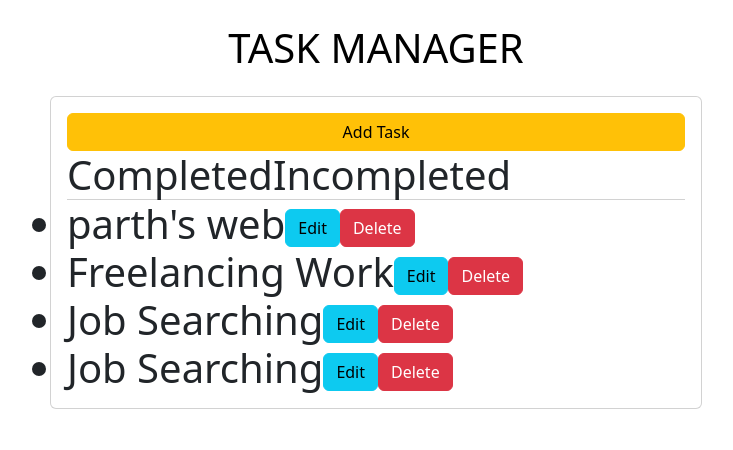
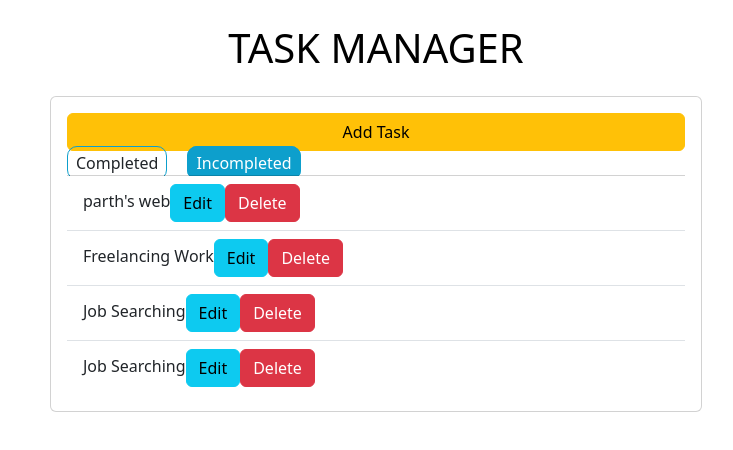
Before and after one commit to parth5757/Todo-django-react, a React (Create React App) app in the folder frontend/: page / in a window 1280 px wide. Shown: the top 450 px of the page, without its empty margins (264-997 px from the left). Built offline with nearby package versions, Linux system fonts and the light colour scheme.

Commit message:
app.js, index.css

```diff
--- a/frontend/src/App.js
+++ b/frontend/src/App.js
@@ -1,104 +1,3 @@
-// import React, {Component} from 'react';
-// import './App.css';
-
-// const tasks = [
-//   {
-//     "id": 1,
-//     "title": "parth's web",
-//     "description": "-----",
-//     "completed": false
-//   },
-//   {
-//       "id": 2,
-//       "title": "Freelancing Work",
-//       "description": "freelancing",
-//       "completed": false
-//   },
-//   {
-//       "id": 3,
-//       "title": "Job Searching",
-//       "description": "search job on linkedin indeed nuakri",
-//       "completed": false
-//   },
-//   {
-//       "id": 4,
-//       "title": "Job Searching",
-//       "description": "search job on linkedin indeed nuakri",
-//       "completed": false
-//   },
-// ]
-
-// class App extends Component {
-//   constructor(proops) {
-//     super(props);
-//     this.state={
-//       viewCompleted: false,
-//       taskList : tasks,
-//     };
-//   }
-
-//   displayCompleted = status => {
-//     if (status){
-//       return this.setstatus({ viewCompleted: true });
-//       }
-//       return this.setstatus({ viewCompleted: false });
-//   }
-
-//   renderTabList = () => {
-//     return(
-//       <div className="my-5-tab-list">
-//         <span
-//           onClick={()=> this.displayCompleted(true)}
-//           className={this.state.viewCompleted ? "active" : ""}
-//         >
-//           Completed
-//         </span>
-//                 <span
-//           onClick={()=> this.displayCompleted(false)}
-//           className={this.state.viewCompleted ? "active" : "active"}
-//           Incompleted
-//         >
-//         </span>
-//       </div>
-//     )
-//   }
-
-//   renderItems = () =>{
-//     const { viewCompleted } = this.state;
-//     const newItems  = this.state.taskList.filter(
-//       item => item.completed == viewCompleted
-//     );
-//   };
-
-
-
-//   render(){
-//     return(
-//       <main className="context">
-//         <h1 className="text-black text-uppercase text-center my-4">Task Manager</h1>
-//         <h1 className="row">
-//           <div className="col-md-6 col-sma-10 mx-auto p-0">
-//             <div className="card p-3">
-//               <button className="btn btn-warning">Add Task</button>
-
-//             </div>
-
-//           </div>
-
-//         </h1>
-
-
-
-//       </main>
-//     )
-//   }
-
-
-// }
-
-// export default App;
-
-
 import React, { Component } from 'react';
 import './App.css';
 
@@ -131,7 +30,7 @@ const tasks = [
 ];
 
 class App extends Component {
-  constructor(props) { // Fixed typo 'proops' to 'props'
+  constructor(props) {
     super(props);
     this.state = {
       viewCompleted: false,
@@ -140,11 +39,7 @@ class App extends Component {
   }
 
   displayCompleted = (status) => {
-    if (status) {
-      this.setState({ viewCompleted: true }); // Fixed setState
-    } else {
-      this.setState({ viewCompleted: false }); // Fixed setState
-    }
+    this.setState({ viewCompleted: status });
   }
 
   renderTabList = () => {
@@ -168,35 +63,28 @@ class App extends Component {
 
   renderItems = () => {
     const { viewCompleted } = this.state;
-    const newItems  = this.state.taskList.filter(
-      item => item.completed == viewCompleted
+    const newItems = this.state.taskList.filter(
+      item => item.completed === viewCompleted
     );
 
-    return newItems.map(item=>(
+    return newItems.map(item => (
       <li
-      key = {item.id}
-      className="list-group-ite d flex justify-content-between align-items-center">
-
-        <span  className={'todo-title mr-2  ${this.state.viewCompleted ? "completed-todo : "" }'}
-        title={item.title}>
-        {item.title}
+        key={item.id}
+        className="list-group-item d-flex justify-content-between align-items-center">
+        <span className={`todo-title mr-2 ${this.state.viewCompleted ? "completed-todo" : ""}`} title={item.title}>
+          {item.title}
           <button className="btn btn-info mr-2">Edit</button>
           <button className="btn btn-danger mr-2">Delete</button>
         </span>
       </li>
-    ))
-
+    ));
   };
-
-
-
-
 
   render() {
     return (
       <main className="context">
         <h1 className="text-black text-uppercase text-center my-4">Task Manager</h1>
-        <h1 className="row">
+        <div className="row">
           <div className="col-md-6 col-sma-10 mx-auto p-0">
             <div className="card p-3">
               <button className="btn btn-warning">Add Task</button>
@@ -206,7 +94,7 @@ class App extends Component {
               </ul>
             </div>
           </div>
-        </h1>
+        </div>
       </main>
     )
   }
--- a/frontend/src/index.css
+++ b/frontend/src/index.css
@@ -1,13 +1,26 @@
 body {
   margin: 0;
-  font-family: -apple-system, BlinkMacSystemFont, 'Segoe UI', 'Roboto', 'Oxygen',
-    'Ubuntu', 'Cantarell', 'Fira Sans', 'Droid Sans', 'Helvetica Neue',
-    sans-serif;
-  -webkit-font-smoothing: antialiased;
-  -moz-osx-font-smoothing: grayscale;
+  padding: 0;
+  font-family: sans-serif;
 }
 
-code {
-  font-family: source-code-pro, Menlo, Monaco, Consolas, 'Courier New',
-    monospace;
+.todo-title {
+  cursor: pointer;
 }
+
+.completed-todo {
+  text-decoration: line-through;
+}
+
+.my-5-tab-list > span {
+  padding: 5px 8px;
+  border: 1px solid rgb(13, 159, 204);
+  border-radius: 10px;
+  margin-right: 20px;
+  cursor: pointer;
+}
+
+.my-5-tab-list > span.active {
+  background-color: rgb(13, 159, 204);
+  color: #fff;
+}
```
